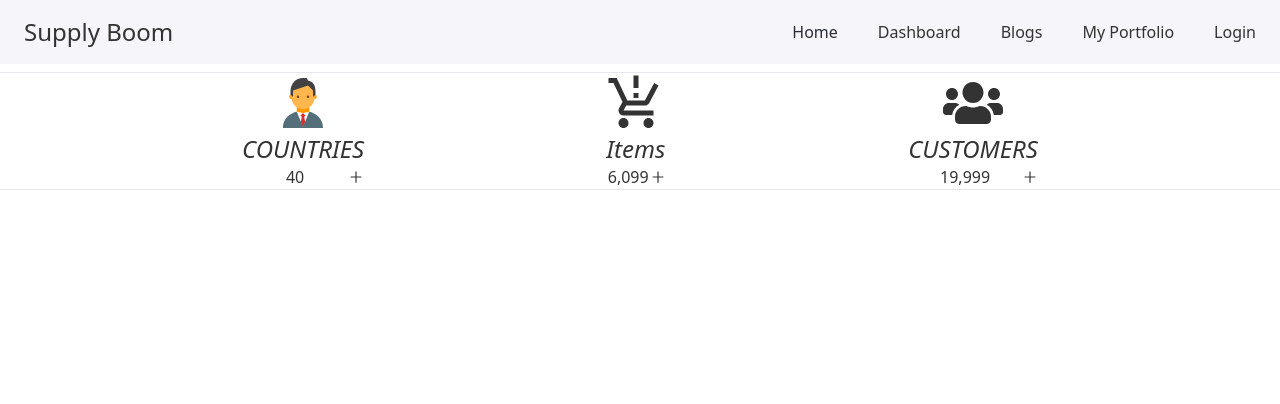
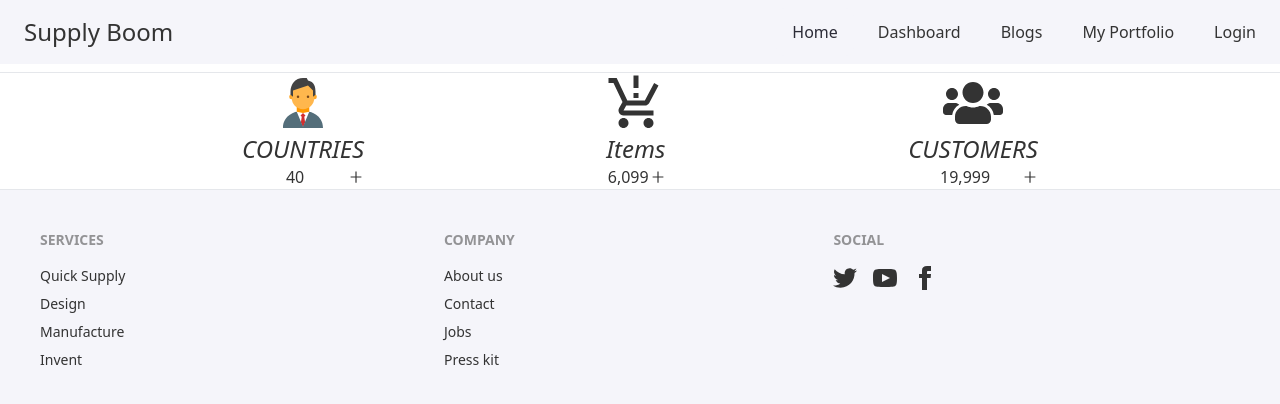
Before and after one commit to TanbirRamim/new-supply-boom, a React (Create React App) app: page / in a window 1280 px wide. Shown: the top 404 px of the page. Built offline with nearby package versions, Linux system fonts and the light colour scheme.

Commit message:
footer update

```diff
--- a/src/App.js
+++ b/src/App.js
@@ -1,4 +1,5 @@
 import { Route, Routes } from "react-router-dom";
+import Footer from "./Components/Footer";
 import Navbar from "./Components/Navbar";
 import Blogs from "./Pages/Blogs";
 import Dashboard from "./Pages/Dashboard";
@@ -19,6 +20,7 @@ function App() {
           <Route path="/login" element={<Login />} />
           <Route path="*" element={<NotFound />} />
         </Routes>
+        <Footer></Footer>
       </Navbar>
     </div>
   );
--- a/src/Components/Footer.js
+++ b/src/Components/Footer.js
@@ -2,13 +2,13 @@ import React from "react";
 
 const Footer = () => {
   return (
-    <footer class="footer p-10 bg-base-300 text-base-content">
+    <footer class="footer p-10 bg-primary text-base-content">
       <div>
         <span class="footer-title">Services</span>
-        <a class="link link-hover">Branding</a>
+        <a class="link link-hover">Quick Supply</a>
         <a class="link link-hover">Design</a>
-        <a class="link link-hover">Marketing</a>
-        <a class="link link-hover">Advertisement</a>
+        <a class="link link-hover">Manufacture</a>
+        <a class="link link-hover">Invent</a>
       </div>
       <div>
         <span class="footer-title">Company</span>
```
